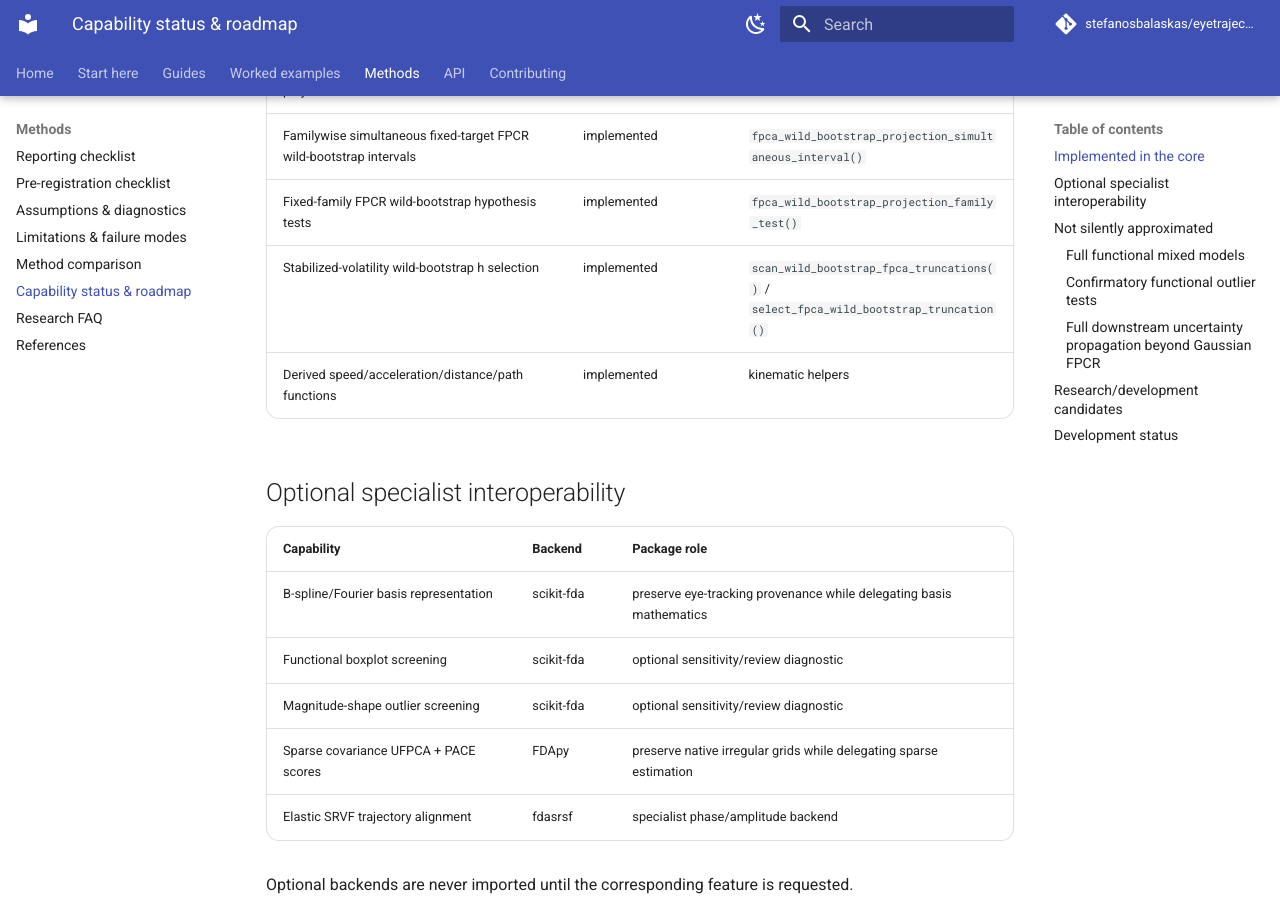
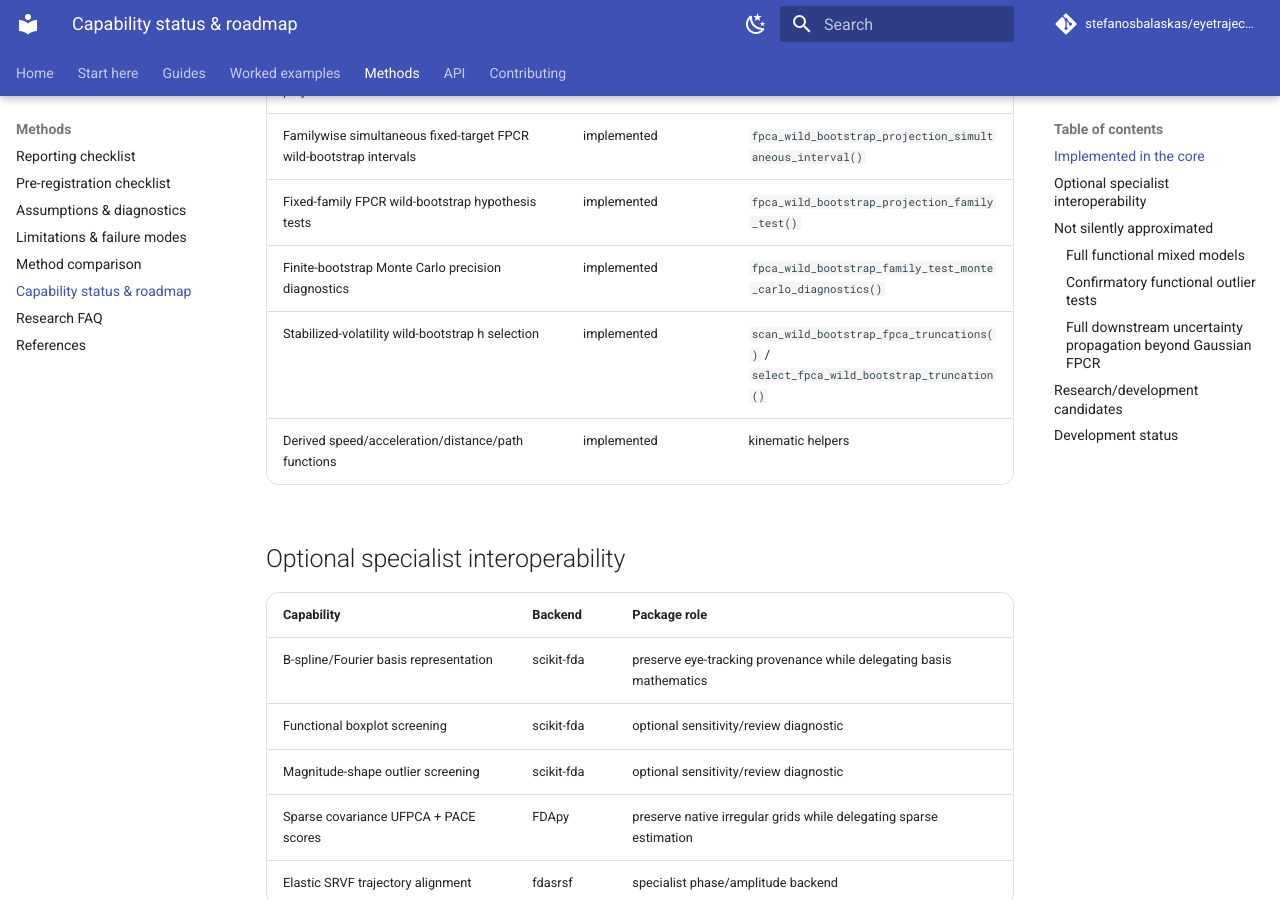
Before and after one commit to stefanosbalaskas/eyetrajectoriespy, an MkDocs documentation site: the page built from docs/methods/status-roadmap.md, in a window 1280 px wide and 900 px high, scrolled down 2184 px. Built offline with MkDocs 1.6.1 and Material for MkDocs 9.7.7, drawn with Linux system fonts in a browser that asks for light colours; comment, search, counter and statistics services are not loaded.

Commit message:
Add Monte Carlo diagnostics to capability roadmap

```diff
--- a/docs/methods/status-roadmap.md
+++ b/docs/methods/status-roadmap.md
@@ -46,6 +46,7 @@ This page distinguishes implemented scientific contracts from optional interoper
 | Heteroscedastic Gaussian FPCR centered-projection intervals | implemented | `wild_bootstrap_fpca_projection()` |
 | Familywise simultaneous fixed-target FPCR wild-bootstrap intervals | implemented | `fpca_wild_bootstrap_projection_simultaneous_interval()` |
 | Fixed-family FPCR wild-bootstrap hypothesis tests | implemented | `fpca_wild_bootstrap_projection_family_test()` |
+| Finite-bootstrap Monte Carlo precision diagnostics | implemented | `fpca_wild_bootstrap_family_test_monte_carlo_diagnostics()` |
 | Stabilized-volatility wild-bootstrap h selection | implemented | `scan_wild_bootstrap_fpca_truncations()` / `select_fpca_wild_bootstrap_truncation()` |
 | Derived speed/acceleration/distance/path functions | implemented | kinematic helpers |
 
```
